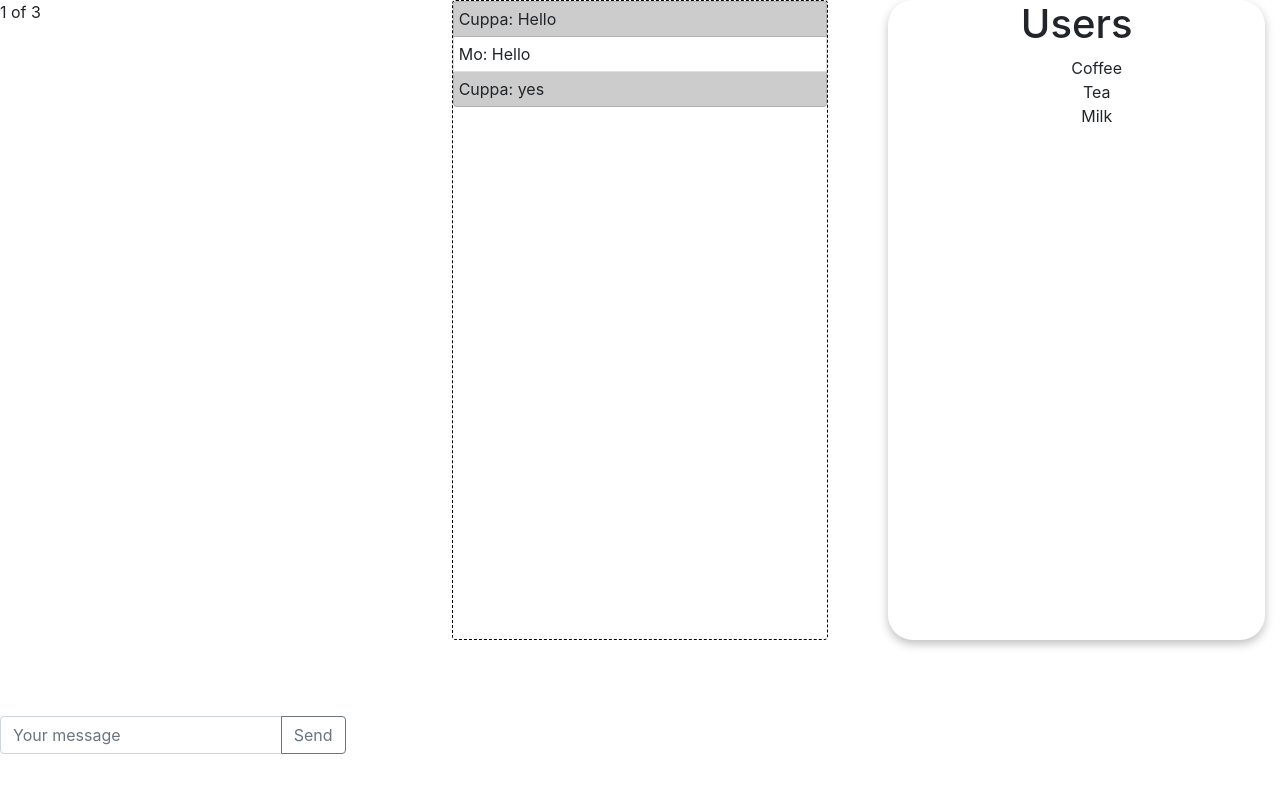
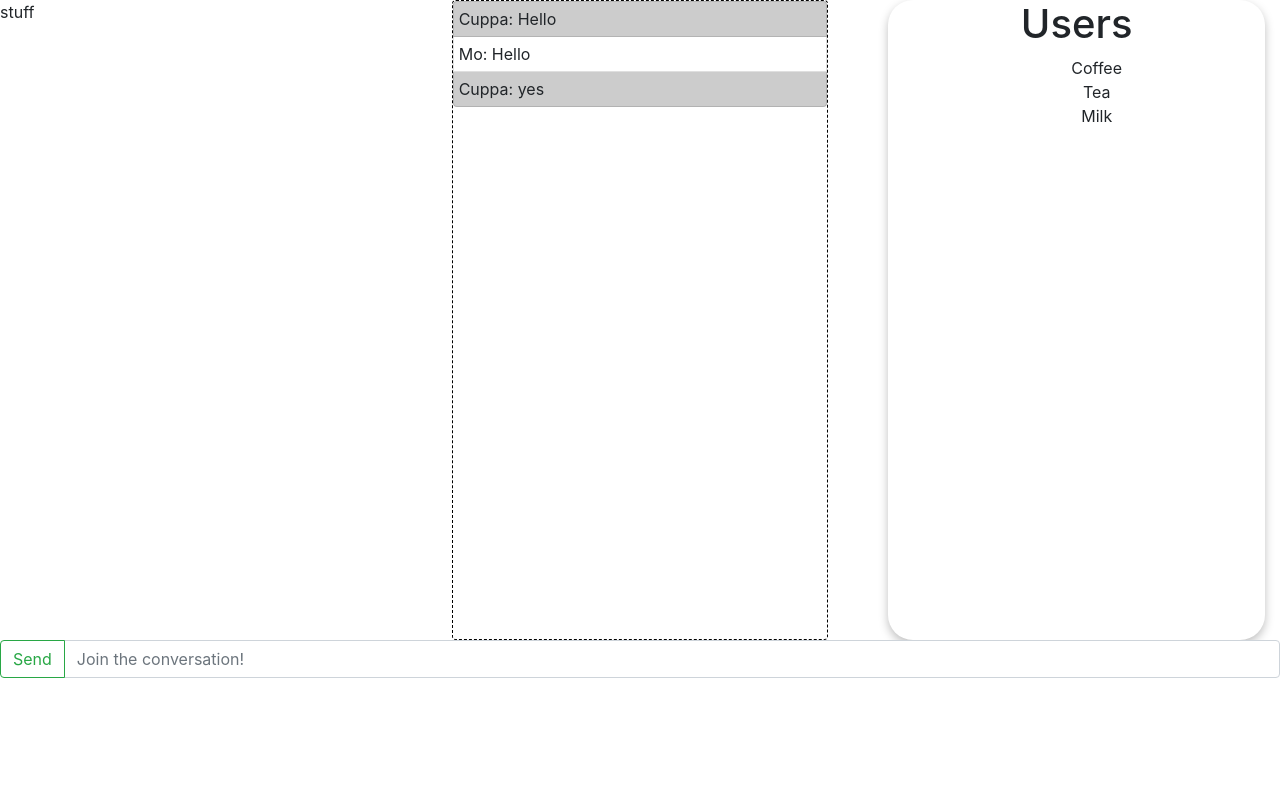
Before and after one commit to MichOchieng/math-centerV2, a React (Create React App) app in the folder math-center/: page / in a window 1280 px wide. Shown: the top 792 px of the page. Built offline with nearby package versions, Linux system fonts and the light colour scheme.

Commit message:
Added class names to fix page overflow

```diff
--- a/math-center/src/App.js
+++ b/math-center/src/App.js
@@ -13,23 +13,22 @@ import {Button, InputGroup, FormControl } from 'react-bootstrap';
 function App() {
   return (
     <div className="App">
+      <Row className="noPadding">
+        <Col> <ChatRoomNav /> </Col>
+        <Col> <ChatArea /> </Col>
+        <Col> <InfoBar /> </Col>
+      </Row>
 
-      <Row>
-        <Col>1 of 3</Col>
-        <Col><ChatArea /></Col>
-        <Col> <InfoBar /></Col>
-      </Row>
-      <Row>
-        <Col>
-        <InputGroup className="mb-3" id="send-container">
-                    <FormControl
-                    placeholder="Your message"
-                    aria-label="Your message"
-                    aria-describedby="basic-addon2"
-                    />
-                    <InputGroup.Append>
-                    <Button variant="outline-secondary">Send</Button>
-                    </InputGroup.Append>
+      <Row className="noPadding">
+        <Col id="inputForm">
+          <InputGroup className="mb-3">
+            <InputGroup.Prepend>
+              <Button variant="outline-success">Send</Button>
+            </InputGroup.Prepend>
+            <FormControl
+              aria-describedby="basic-addon1"
+              placeholder="Join the conversation!"
+            />
           </InputGroup>
         </Col>
       </Row>
```
